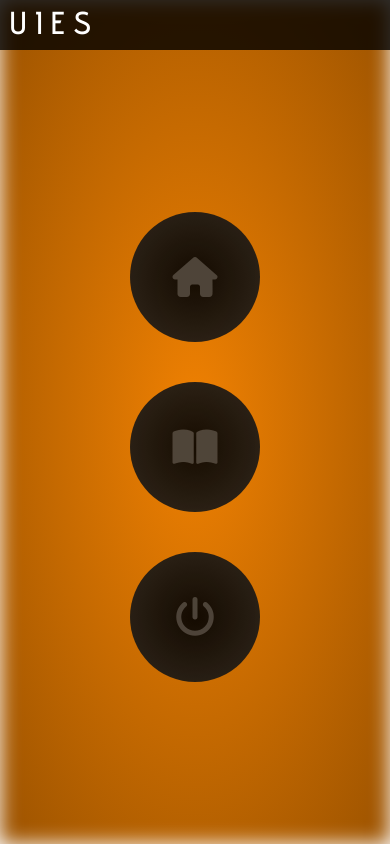
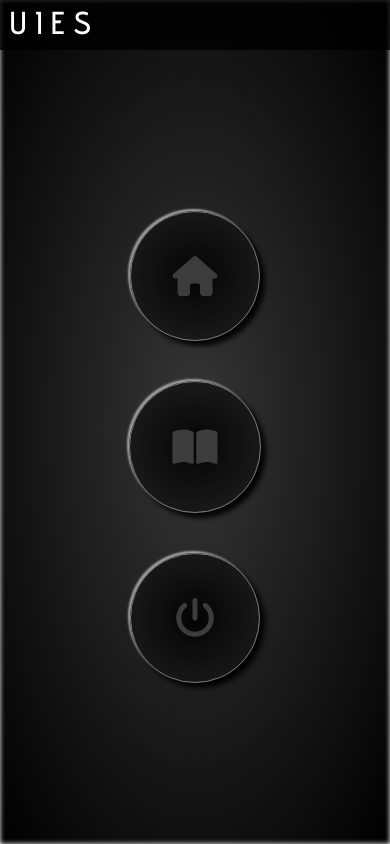
Before and after one commit to JakubMeri/Elearning, a PHP site: page /User/User.php in a window 390 px wide. Run offline with PHP 8.4, Linux system fonts and the light colour scheme; the visitor is signed in with stand-in values (Sample User, id 1); data that the repository does not hold is empty; some libraries are stand-ins or nearby versions.

Commit message:
mobile design

```diff
--- a/Data/Prednasky.css
+++ b/Data/Prednasky.css
@@ -424,8 +424,8 @@ footer{
         display: none;
     }
     .container{
-        background: radial-gradient(rgb(240, 129, 2), rgb(156, 83, 0));
-        box-shadow: inset 0px 0px 20px white;
+        background: radial-gradient(rgb(54, 54, 54), rgb(0, 0, 0));
+        box-shadow: inset 0px 0px 5px white;
     }
     .home{
         position: absolute;
@@ -454,6 +454,8 @@ footer{
         width: 200px;
         margin: 20px 0px;
         text-transform: uppercase;
+        box-shadow: 5px 5px 5px black,
+        -2px -2px 3px rgb(146, 146, 146);
     }
 .mainNav{
     display: none;
--- a/User/User.css
+++ b/User/User.css
@@ -1219,7 +1219,7 @@ grid-row: 3;
     display: none;
 }
 :root{
-    --background: radial-gradient(rgb(240, 129, 2), rgb(156, 83, 0));
+    --background: radial-gradient(rgb(54, 54, 54), rgb(0, 0, 0));
 }
 @media (max-width: 500px){
     .hodnotenieMobile{
@@ -1235,7 +1235,7 @@ grid-row: 3;
         background: var(--background);
         right: -100%;
         transition: .4s;
-        box-shadow: inset 0px 0px 10px white;
+        box-shadow: inset 0px 0px 5px white;
     }
     .hodnotenieMobile h1{
         position: absolute;
@@ -1268,7 +1268,7 @@ grid-row: 3;
         justify-items: center;
         background: var(--background);
         transition: .4s;
-        box-shadow: inset 0px 0px 10px white;
+        box-shadow: inset 0px 0px 5px white;
     }
     .zadaniaZoznam td{
         color: white;
@@ -1566,7 +1566,7 @@ grid-row: 3;
     }
     .container{
         background: var(--background);
-        box-shadow: inset 0px 0px 20px white;
+        box-shadow: inset 0px 0px 5px white;
     }
     main{
         display: flex;
@@ -1594,8 +1594,10 @@ grid-row: 3;
         margin: 15px 0px;
         text-decoration: none;
         outline: none;
-        border: none;
         cursor: pointer;
+        border: solid 1px grey;
+        box-shadow: 5px 5px 5px black,
+        -2px -2px 2px rgb(173, 173, 173);
     }
     .fas{
         color: #3F3F3F;
@@ -1618,7 +1620,7 @@ grid-row: 3;
         flex-direction: column;
         z-index: 1;
         background: var(--background);
-        box-shadow: inset 0px 0px 20px white;
+        box-shadow: inset 0px 0px 5px white;
         list-style: none;
         transition: .5s;
     }
@@ -1630,11 +1632,13 @@ grid-row: 3;
         color: white;
         height: 80px;
         width: 300px;
-        border: grey 1px solid;
+        border: none;
         font-size: 30px;
         cursor: pointer;
         outline: none;
         text-transform: uppercase;
+        box-shadow: 5px 5px 5px black,
+        -2px -2px 3px rgb(146, 146, 146);
     }
     .back{
         display: none;
@@ -1659,7 +1663,7 @@ grid-row: 3;
         right: -100%;
         z-index: 2;
         background: var(--background);
-        box-shadow: inset 0px 0px 20px white;
+        box-shadow: inset 0px 0px 5px white;
         display: grid;
         grid-template-rows: 200px 1fr;
         transition: .5s;
@@ -1794,7 +1798,7 @@ grid-row: 3;
             position: absolute;
             z-index: 2;
             background: var(--background);
-            box-shadow: inset 0px 0px 20px white;
+            box-shadow: inset 0px 0px 5px white;
             display: grid;
             grid-template-rows: 300px 1fr;
         }
@@ -1862,7 +1866,7 @@ grid-row: 3;
             position: absolute;
             z-index: 2;
             background: var(--background);
-            box-shadow: inset 0px 0px 20px white;
+            box-shadow: inset 0px 0px 5px white;
             display: grid;
             grid-template-rows: 300px 1fr;
         }
@@ -1960,7 +1964,7 @@ grid-row: 3;
             position: absolute;
             z-index: 2;
             background: var(--background);
-            box-shadow: inset 0px 0px 20px white;
+            box-shadow: inset 0px 0px 5px white;
             display: grid;
             grid-template-rows: 200px 1fr;
         }
--- a/User/User.php
+++ b/User/User.php
@@ -51,7 +51,7 @@ else{
         <ul class="sideMenu">
             <li class="side-item"> <button class="link link2" id="showHodnotenie">Hodnotenie</button></li>
             <li class="side-item"> <button class="showZadania link link2">Zadania</button></li>
-            <li class="side-item"> <button id="showChat" class="link link2">Online chat</button></li>
+            <li class="side-item"> <button id="showChat" class="link link2">Diskusia</button></li>
             <li class="side-item"> <button id="showProfile" class="link link2">Profil</button></li>
         </ul>
         </aside>
@@ -101,7 +101,7 @@ else{
             <div class="mobileOverlayMenu">
                 <li class="overlayMenu-item"> <button class="linkM" id="hodnotenieM">Hodnotenie</button></li>
                 <li class="overlayMenu-item"> <button class="linkM" id="showZadaniaM">Zadania</button></li>
-                <li class="overlayMenu-item"> <button id="showMChat" class="linkM">Online chat</button></li>
+                <li class="overlayMenu-item"> <button id="showMChat" class="linkM">Diskusia</button></li>
                 <li class="overlayMenu-item"> <button id="showMProfile" class="linkM">Profil</button></li>
                 <li class="overlayMenu-item"> <button id="showTest" class="linkM">dostupné testy</button></li>
             </div>
@@ -402,7 +402,7 @@ Sťažnosti</td><td>Chybná trieda</td><td>Model správania sa systému</td><td>
 
             </div>
         </div>
-        <button class="chat"><i class="fas fa-envelope"></i>Chat</button>
+        <button class="chat"><i class="fas fa-envelope"></i>Diskusia</button>
 
     </div>
     <script type="text/javascript" src="User.js?v=7a"></script>
```
Also changed, not shown: Admin/AdminPage.css (+16 -12 lines).
